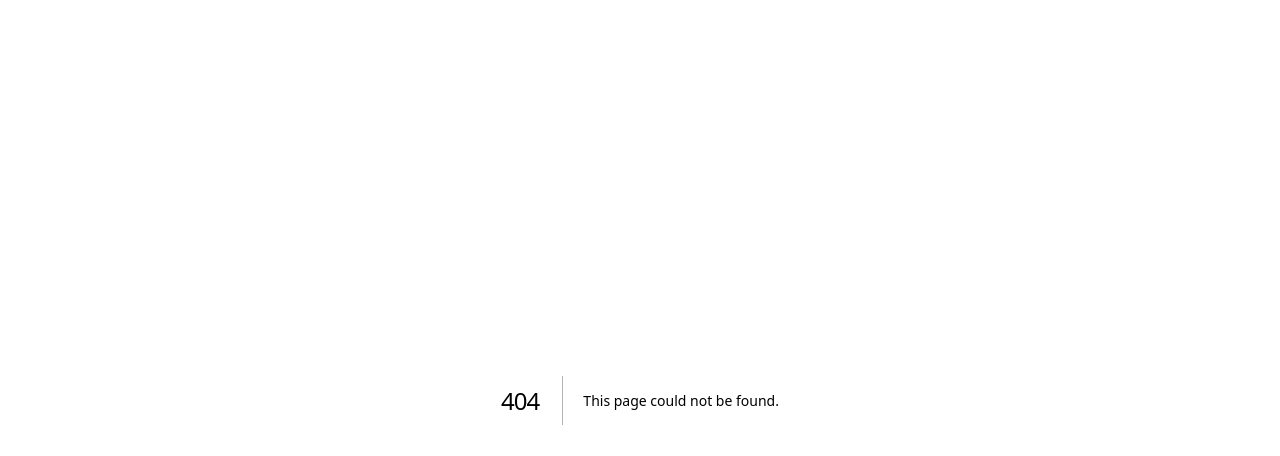
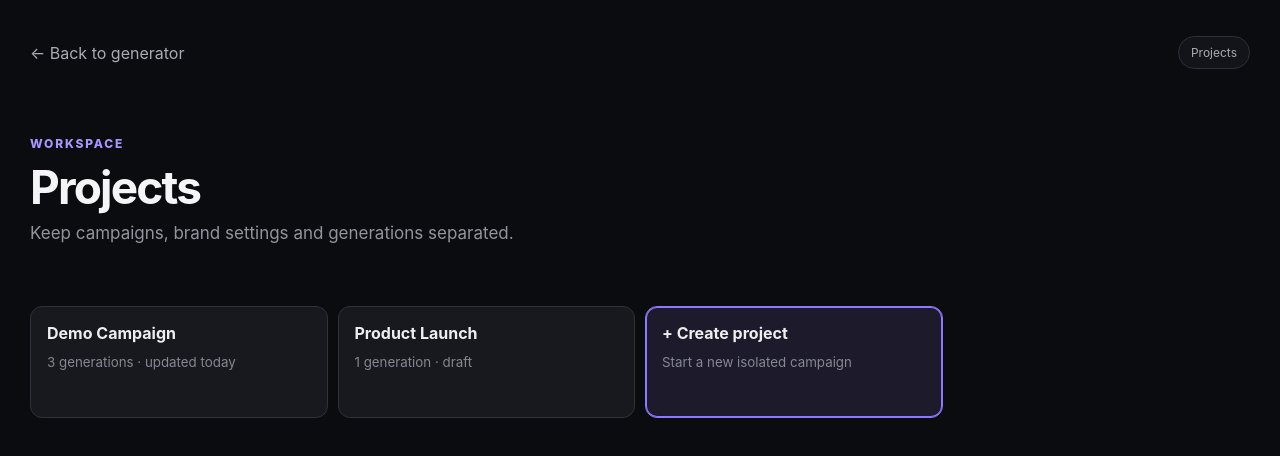
Before and after one commit to Nurzhan-Zhumabekov/The-beyond, a Next.js app in the folder frontend/: page /projects in a window 1280 px wide. Before the commit this address had no page. Shown: the top 456 px of the page. Built offline with nearby package versions, Linux system fonts and the light colour scheme.

Commit message:
feat(frontend): add projects page

```diff
--- /dev/null
+++ b/frontend/app/projects/page.tsx
@@ -0,0 +1,15 @@
+import Link from "next/link";
+
+export default function ProjectsPage() {
+  return (
+    <main className="resultPage">
+      <div className="resultTopbar"><Link href="/" className="backLink">← Back to generator</Link><div className="resultStatus">Projects</div></div>
+      <section className="resultHero"><p className="eyebrow">WORKSPACE</p><h1>Projects</h1><p className="lead">Keep campaigns, brand settings and generations separated.</p></section>
+      <div className="formatGrid">
+        <Link href="/" className="format"><strong>Demo Campaign</strong><small>3 generations · updated today</small></Link>
+        <Link href="/" className="format"><strong>Product Launch</strong><small>1 generation · draft</small></Link>
+        <Link href="/" className="format selectedFormat"><strong>+ Create project</strong><small>Start a new isolated campaign</small></Link>
+      </div>
+    </main>
+  );
+}
```
